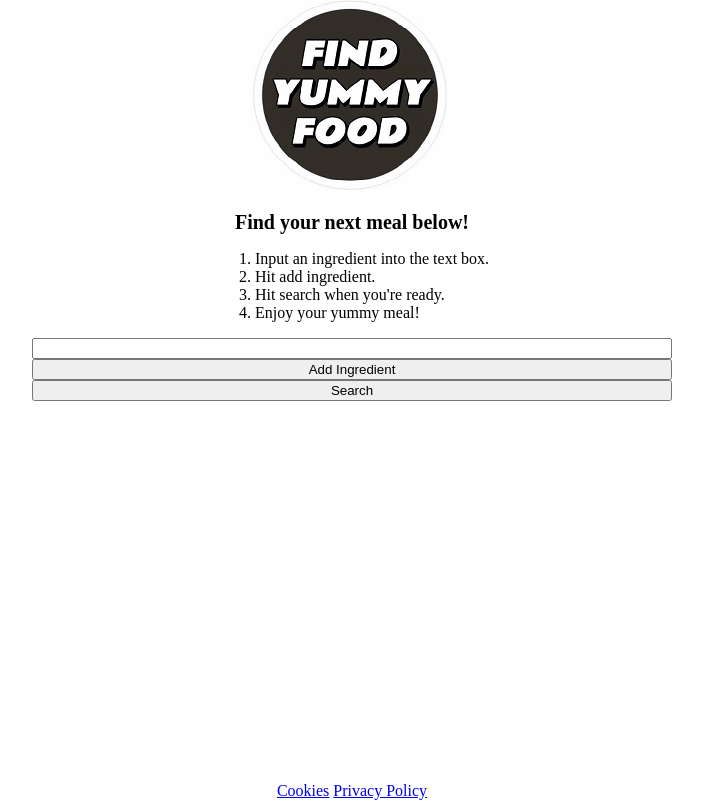
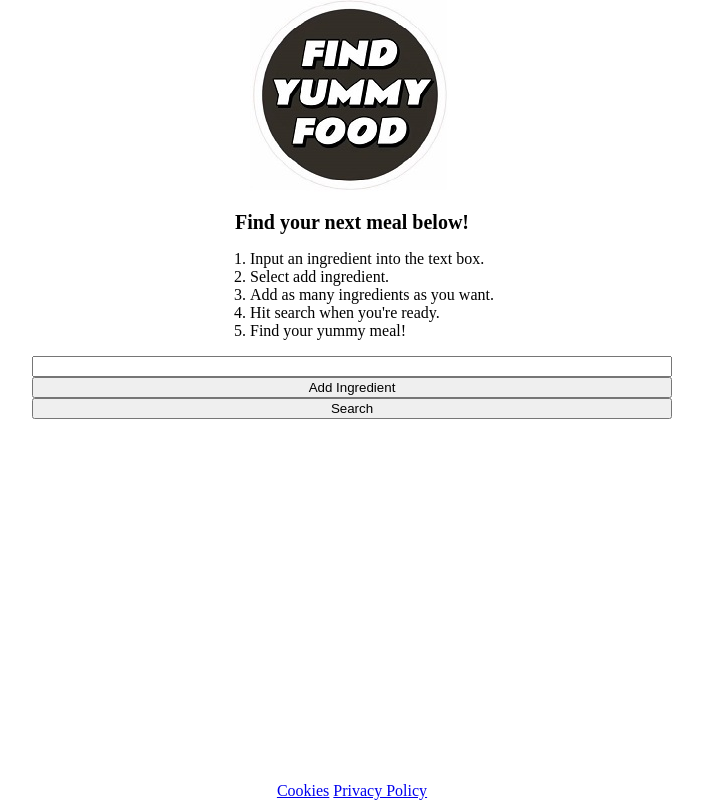
Before and after one commit to gjoebeck/find-yummy-food, a plain HTML site: page index.html in a window 1280 px wide. Shown: the whole page, without its empty margins (288-991 px from the left). Drawn offline with Linux system fonts and the light colour scheme.

Commit message:
Update index.html

```diff
--- a/index.html
+++ b/index.html
@@ -23,9 +23,10 @@
             <h1 class="introduction">Find your next meal below!</h1>
             <ol>
                 <li>Input an ingredient into the text box.</li>
-                <li>Hit add ingredient.</li>
+                <li>Select add ingredient.</li>
+                <li>Add as many ingredients as you want.</li>
                 <li>Hit search when you're ready.</li>
-                <li>Enjoy your yummy meal!</li>
+                <li>Find your yummy meal!</li>
             </ol>
 
         </div>
```
